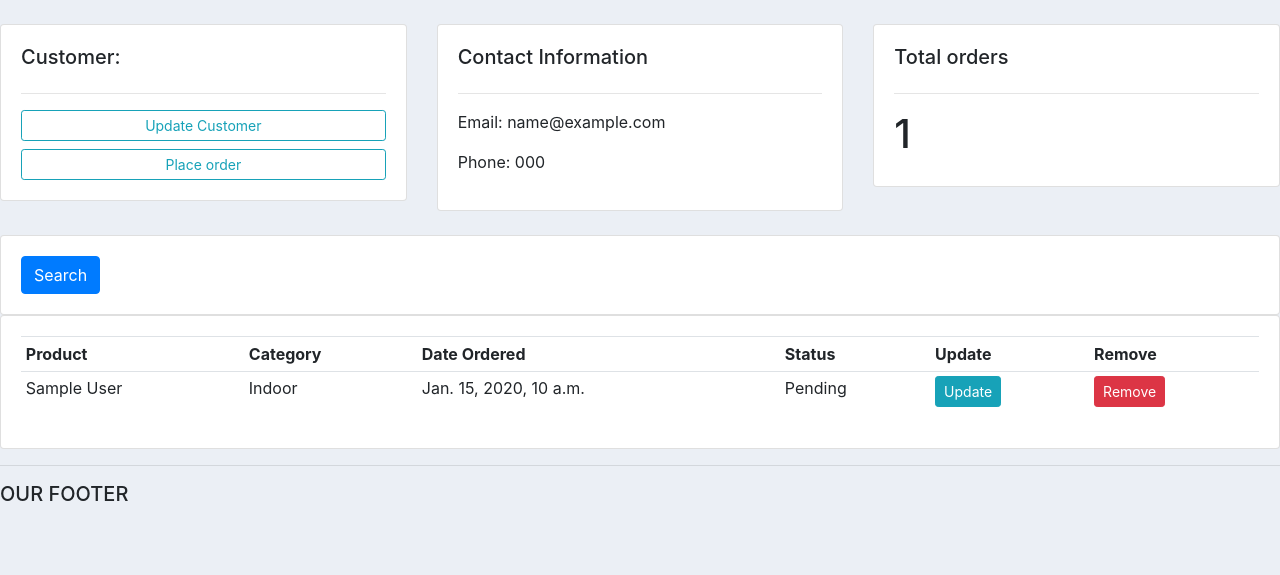
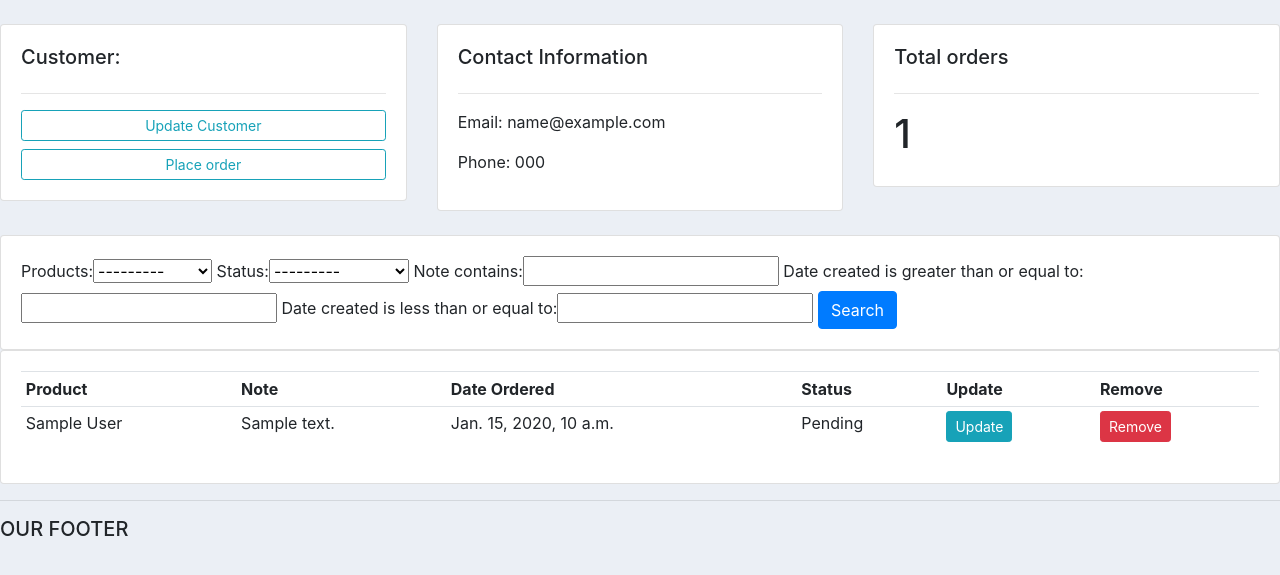
Before and after one commit to masande-99/Django-app-crm1, a Django app: page /customer/1/ in a window 1280 px wide. Shown: the part 56-631 px from the top of the page. Run offline with Django 3.2, Linux system fonts and the light colour scheme; tables that the repository leaves empty hold one stand-in row (values such as "Sample post"); some libraries are stand-ins or nearby versions.

Commit message:
Added searchfields'

```diff
--- /dev/null
+++ b/accounts/filters.py
@@ -0,0 +1,13 @@
+import django_filters
+from .models import *
+from django_filters import DateFilter, CharFilter
+
+
+class OrderFilter(django_filters.FilterSet):
+    note = CharFilter(field_name='note', lookup_expr='icontains')
+    start_date = DateFilter(field_name='date_created', lookup_expr='gte')
+    end_date = DateFilter(field_name='date_created', lookup_expr='lte')
+    class Meta:
+        model = Order
+        fields = '__all__'
+        exclude = ['customer', 'date_created']
--- a/accounts/models.py
+++ b/accounts/models.py
@@ -46,6 +46,7 @@
     products = models.ForeignKey(Product, null=True, on_delete=models.SET_NULL)
     date_created = models.DateTimeField(auto_now_add=True, null=True)
     status = models.CharField(max_length=200, null=True, choices=STATUS)
+    note = models.CharField(max_length=1000, null=True)
 
     def __str__(self):
         return self.products.name
--- a/accounts/templates/account/customer.html
+++ b/accounts/templates/account/customer.html
@@ -34,6 +34,7 @@
         <div class="col-md">
             <div class="card card-body">
                 <form method="get">
+                    {{myFilter.form}}
                     <button class="btn btn-primary" type="submit">Search</button>
                 </form>
             </div>
@@ -46,7 +47,7 @@
                 <table class="table table-sm">
                     <tr>
                         <th>Product</th>
-                        <th>Category</th>
+                        <th>Note</th>
                         <th>Date Ordered</th>
                         <th>Status</th>
                         <th>Update</th>
@@ -55,7 +56,7 @@
                     {% for order in orders %}
                         <tr>
                             <td>{{order.products}}</td>
-                            <td>{{order.products.category}}</td>
+                            <td>{{order.note}}</td>
                             <td>{{order.date_created}}</td>
                             <td>{{order.status}}</td>
                             <td><a class="btn btn-sm btn-info" href="{% url 'update_order' order.id %}"/>Update</td>
--- a/accounts/templates/account/order_form.html
+++ b/accounts/templates/account/order_form.html
@@ -7,8 +7,11 @@
 
             <form action="" method="POST">
                 {% csrf_token %}
-
+                {{ formset.management_form }}
+                {% for form in formset %}
                 {{form}}
+                <hr>
+                {% endfor %}
                 <input type="submit" name="submit">
             </form>
         </div>
--- a/accounts/views.py
+++ b/accounts/views.py
@@ -7,6 +7,8 @@
 from accounts.models import *
 
 from .forms import OrderForm
+
+from .filters import OrderFilter
 
 
 def home(request):
@@ -39,22 +41,27 @@
 
     order_count = orders.count()
 
-    context = {'customer':customers, 'orders': orders, 'order_count':order_count}
+    myFilter = OrderFilter(request.GET, queryset=orders)
+    orders = myFilter.qs
+
+    context = {'customer':customers, 'orders': orders, 'order_count':order_count, 'myFilter':myFilter}
     return render(request, 'account/customer.html',context)
 
 
 def createOrder(request, pk):
-
+    OrderFormSet = inlineformset_factory(Customer, Order, fields=('products', 'status'), extra=10)
     customer = Customer.objects.get(id=pk)
-    form = OrderForm(initial={'customer': customer})
+    formset = OrderFormSet(queryset=Order.objects.none(), instance=customer)
+    # form = OrderForm(initial={'customer': customer})
 
     if request.method == 'POST':
-        form = OrderForm(request.POST)
-        if form.is_valid():
-            form.save()
+        # form = OrderForm(request.POST)
+        formset = OrderFormSet(request.POST, instance=customer)
+        if formset.is_valid():
+            formset.save()
             return redirect('/')
 
-    context = {'form': form}
+    context = {'formset': formset}
 
     return render(request, 'account/order_form.html', context)
 
```
Also changed, not shown: accounts/migrations/0009_order_note.py (added), accounts/migrations/0010_alter_order_note.py (added), accounts/migrations/0011_alter_order_note.py (added).
